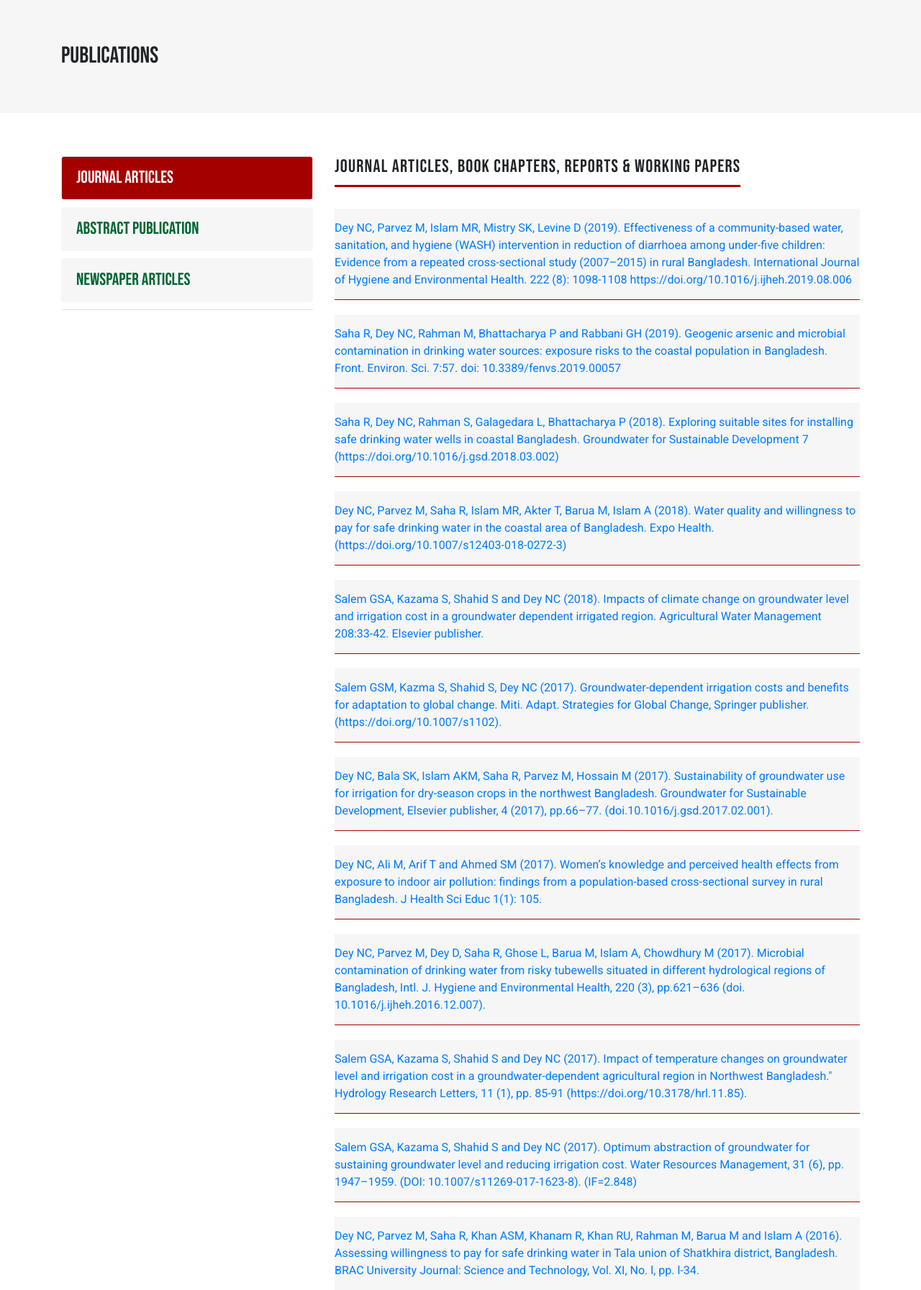
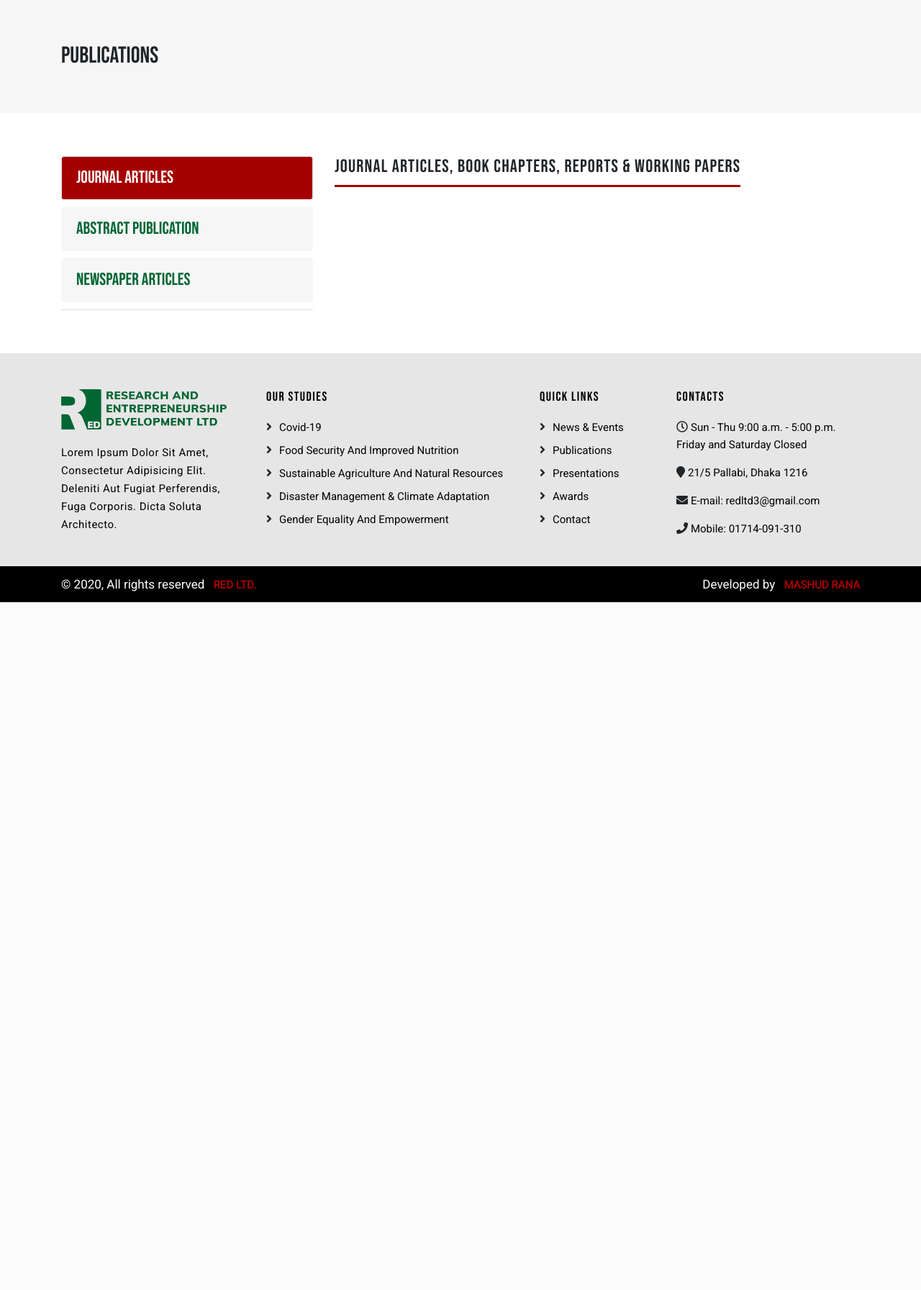
Before and after one commit to mashudranagithub/red, a PHP site: page /publications.php in a window 1280 px wide. Shown: the part 136-1929 px from the top of the page at 72% size. After the commit the page ends 973 px from the top, so only its background shows below. Run offline with PHP 8.4, Linux system fonts and the light colour scheme; some libraries are stand-ins or nearby versions.

Commit message:
Publication page content hide by Nepal Dada's requirement

```diff
--- a/publications.php
+++ b/publications.php
@@ -33,21 +33,8 @@
 					<div class="tab-pane fade active show" id="journal-articles" role="tabpanel" aria-labelledby="journal-articles-tab">
 						<h3>Journal articles, book chapters, reports & working papers</h3>
 						<div class="articles-list">
-							<!-- <div class="single-article d-flex">
-								<div class="article-image">
-									<a target="_blank" href="javascript:void(0);">
-										<img src="assets/img/publication/water-management.jpg" alt="Publication Image">
-									</a>
-								</div>
-								<div class="article-info">
-									<h4>
-										<a target="_blank" href="javascript:void(0)">Lorem ipsum dolor sit amet, consectetur adipisicing elit.</a>
-									</h4>
-									<a target="_blank" href="javascript:void(0);" class="btn btn-red know-more" target="_blank">Know more</a>
-								</div>
-							</div> -->
 
-<div class="single-article">
+<!-- <div class="single-article">
     <div class="article-info">
             <a target="_blank" href="javascript:void(0)">Dey NC, Parvez M, Islam MR, Mistry SK, Levine D (2019). Effectiveness of a community-based water, sanitation, and hygiene (WASH) intervention in reduction of diarrhoea among under-five children: Evidence from a repeated cross-sectional study (2007–2015) in rural Bangladesh. International Journal of Hygiene and Environmental Health. 222 (8): 1098-1108 https://doi.org/10.1016/j.ijheh.2019.08.006 </a>
     </div>
@@ -476,7 +463,7 @@
    <div class="article-info">
       <a target="_blank" href="javascript:void(0)">Excess use of groundwater threat to agriculture: Study, published in the Daily Sun on 25 may 2013</a>
    </div>
-</div>
+</div> -->
 
 						</div>
 					</div>
```
